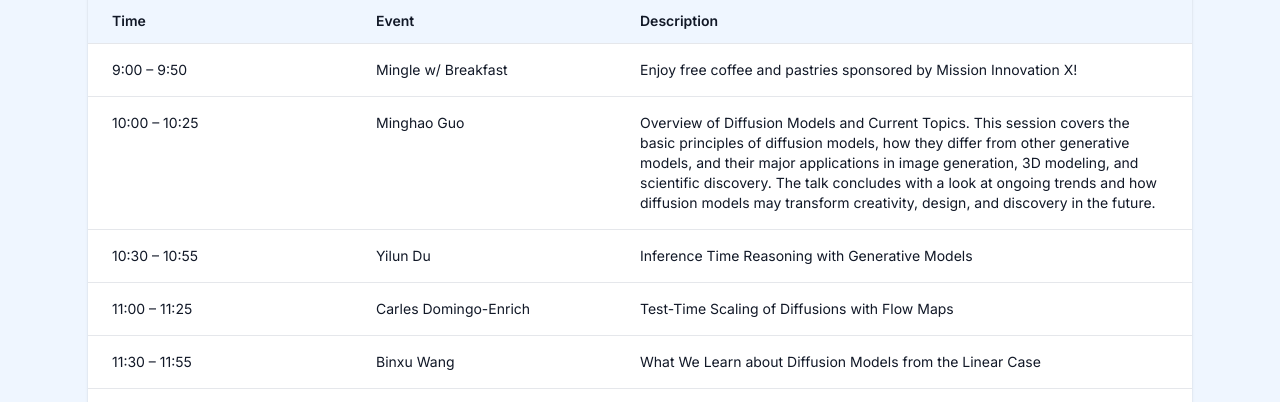
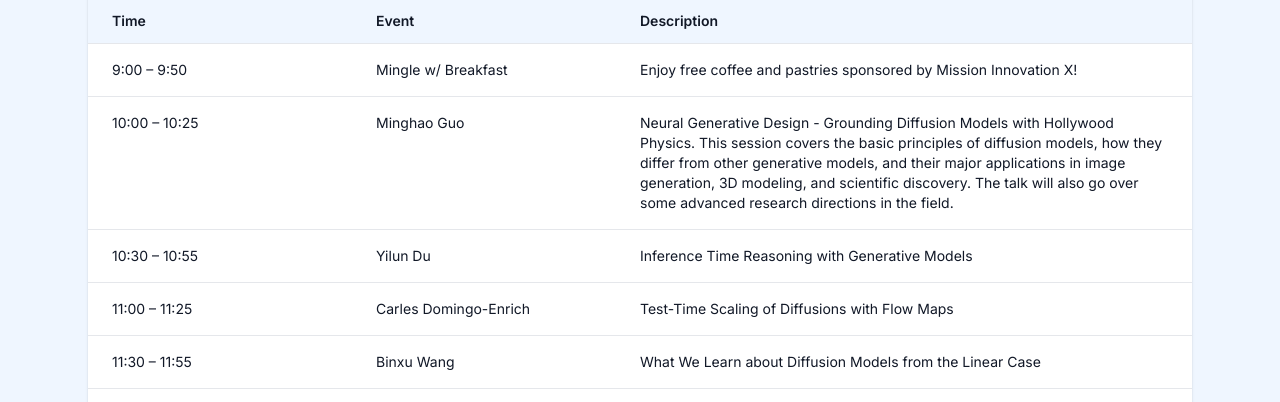
Before and after one commit to bostondiffusionday/bostondiffusionday.github.io, a plain HTML site: page index.html in a window 1280 px wide. Shown: the part 747-1149 px from the top of the page. Drawn offline with nearby package versions, Linux system fonts and the light colour scheme.

Commit message:
Update index.html

```diff
--- a/index.html
+++ b/index.html
@@ -103,7 +103,7 @@ I<!DOCTYPE html>
             <div class="grid grid-cols-12 px-6 py-4 hover:bg-blue-50">
               <div class="col-span-4 sm:col-span-3 font-medium">10:00 – 10:25</div>
               <div class="col-span-4 sm:col-span-3">Minghao Guo</div>
-              <div class="col-span-4 sm:col-span-6">Overview of Diffusion Models and Current Topics. This session covers the basic principles of diffusion models, how they differ from other generative models, and their major applications in image generation, 3D modeling, and scientific discovery. The talk concludes with a look at ongoing trends and how diffusion models may transform creativity, design, and discovery in the future.</div>
+              <div class="col-span-4 sm:col-span-6">Neural Generative Design - Grounding Diffusion Models with Hollywood Physics. This session covers the basic principles of diffusion models, how they differ from other generative models, and their major applications in image generation, 3D modeling, and scientific discovery. The talk will also go over some advanced research directions in the field.</div>
             </div>
             <div class="grid grid-cols-12 px-6 py-4 hover:bg-blue-50">
               <div class="col-span-4 sm:col-span-3 font-medium">10:30 – 10:55</div>
```
